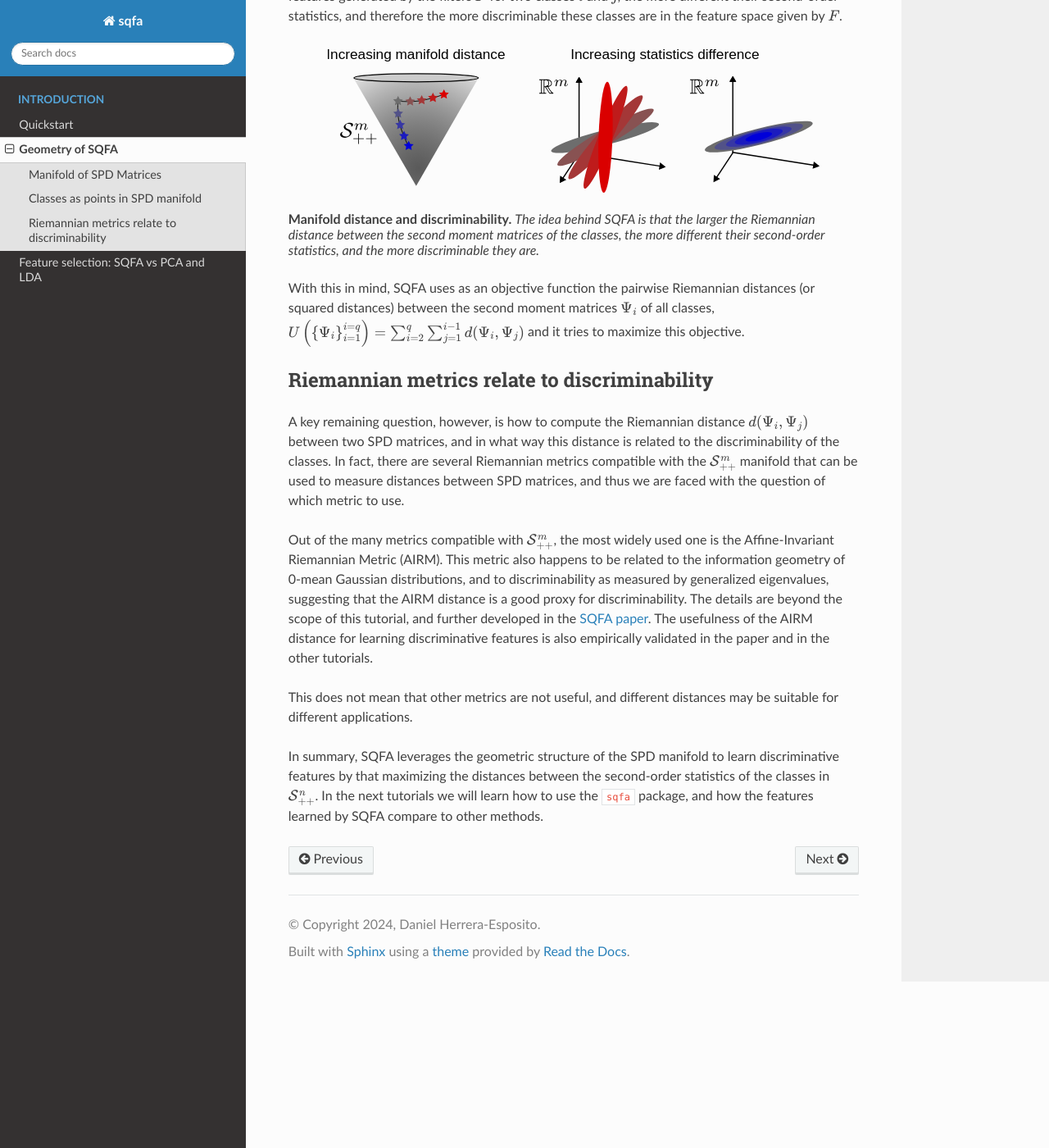
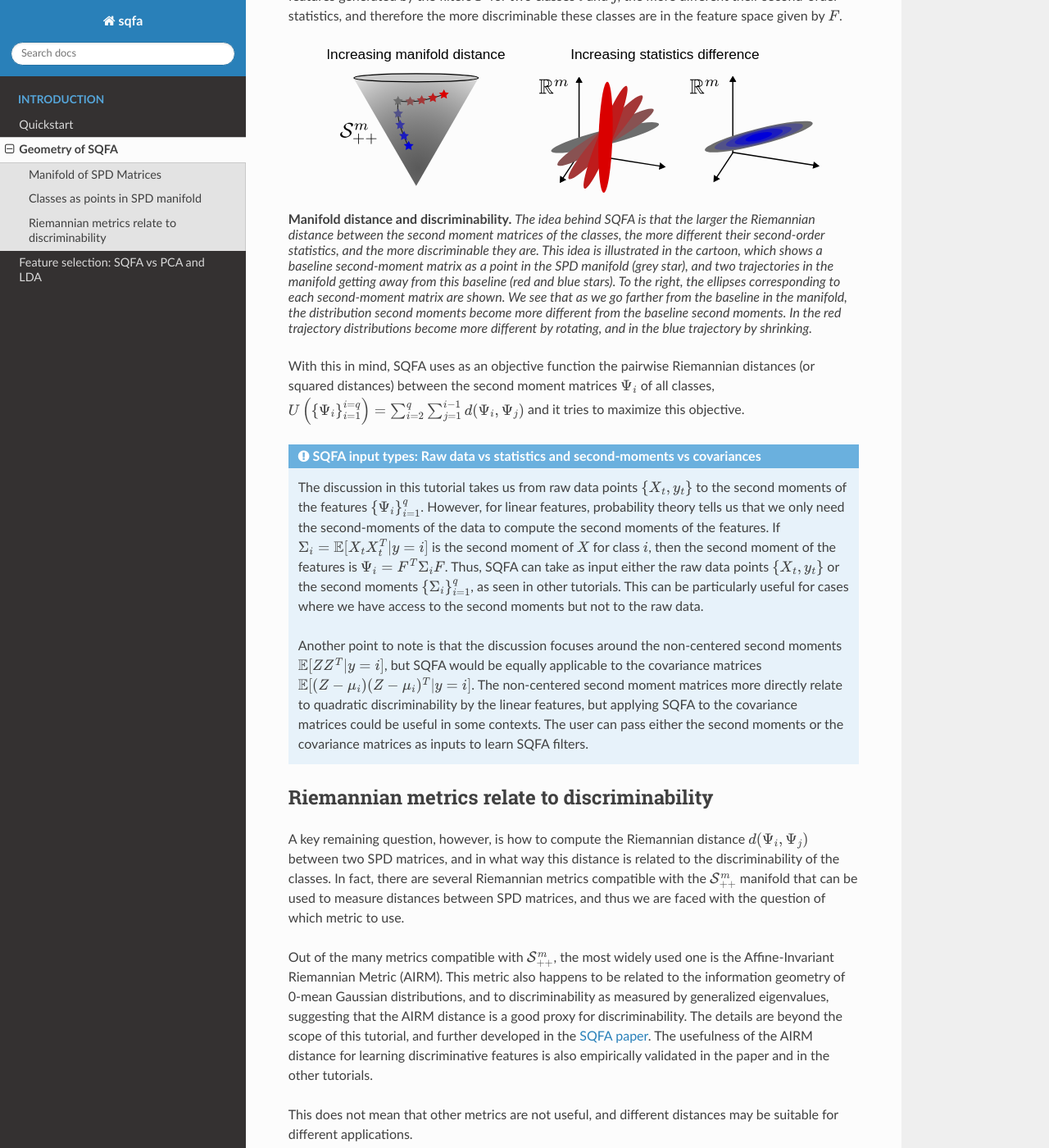
Before and after one commit to dherrera1911/sqfa, a Sphinx documentation site: the page built from docs/source/tutorials/spd_geometry.md, in a window 1280 px wide and 1400 px high, scrolled down 2355 px. Shown: the whole window at 82% size. Built offline with Sphinx 7.4.7 and the Read the Docs theme 3.1.0, drawn with Linux system fonts in a browser that asks for light colours.

Commit message:
Add more text

```diff
--- a/docs/source/tutorials/spd_geometry.md
+++ b/docs/source/tutorials/spd_geometry.md
@@ -133,7 +133,15 @@ in the feature space given by $F$.
   <b>Manifold distance and discriminability.</b>
   <i>The idea behind SQFA is that the larger the Riemannian distance
   between the second moment matrices of the classes, the more different their
-  second-order statistics, and the more discriminable they are.</i>
+  second-order statistics, and the more discriminable they are. This idea is
+  illustrated in the cartoon, which shows a baseline second-moment matrix as a
+  point in the SPD manifold (grey star), and two trajectories in the manifold
+  getting away from this baseline (red and blue stars). To the right, the
+  ellipses corresponding to each second-moment matrix are shown. We see that
+  as we go farther from the baseline in the manifold, the distribution second moments
+  become more different from the baseline second moments. In the red trajectory
+  distributions become more different by rotating, and in the blue trajectory
+  by shrinking.</i>
   </figcaption>
 </p>
 </figure>
@@ -142,6 +150,28 @@ With this in mind, SQFA uses as an objective function the pairwise Riemannian di
 (or squared distances) between the second moment matrices $\Psi_i$ of all classes,
 $U\left(\left\{\Psi_i\right\}_{i=1}^{i=q}\right) = \sum_{i=2}^{q}\sum_{j=1}^{i-1} d(\Psi_i,\Psi_j)$
 and it tries to maximize this objective.
+
+:::{admonition} SQFA input types: Raw data vs statistics and second-moments vs covariances
+The discussion in this tutorial takes us from raw data points $\{X_t, y_t\}$
+to the second moments of the features $\{\Psi_i\}_{i=1}^q$. However,
+for linear features, probability theory tells us that we only
+need the second-moments of the data to compute the second moments of the
+features. If $\Sigma_i = \mathbb{E}[X_t X_t^T | y=i]$ is the second moment
+of $X$ for class $i$, then the second moment of the features is
+$\Psi_i = F^T \Sigma_i F$. Thus, SQFA can take as input either the raw data
+points $\{X_t, y_t\}$ or the second moments $\{\Sigma_i\}_{i=1}^q$,
+as seen in other tutorials. This can be particularly useful for cases
+where we have access to the second moments but not to the raw data.
+
+Another point to note is that the discussion focuses around
+the non-centered second moments $\mathbb{E}[ZZ^T | y=i]$,
+but SQFA would be equally applicable to the covariance matrices
+$\mathbb{E}[(Z-\mu_i)(Z-\mu_i)^T | y=i]$. The non-centered
+second moment matrices more directly relate to quadratic discriminability
+by the linear features, but applying SQFA to the covariance matrices
+could be useful in some contexts. The user can pass either the second moments
+or the covariance matrices as inputs to learn SQFA filters.
+:::
 
 
 ## Riemannian metrics relate to discriminability
```
